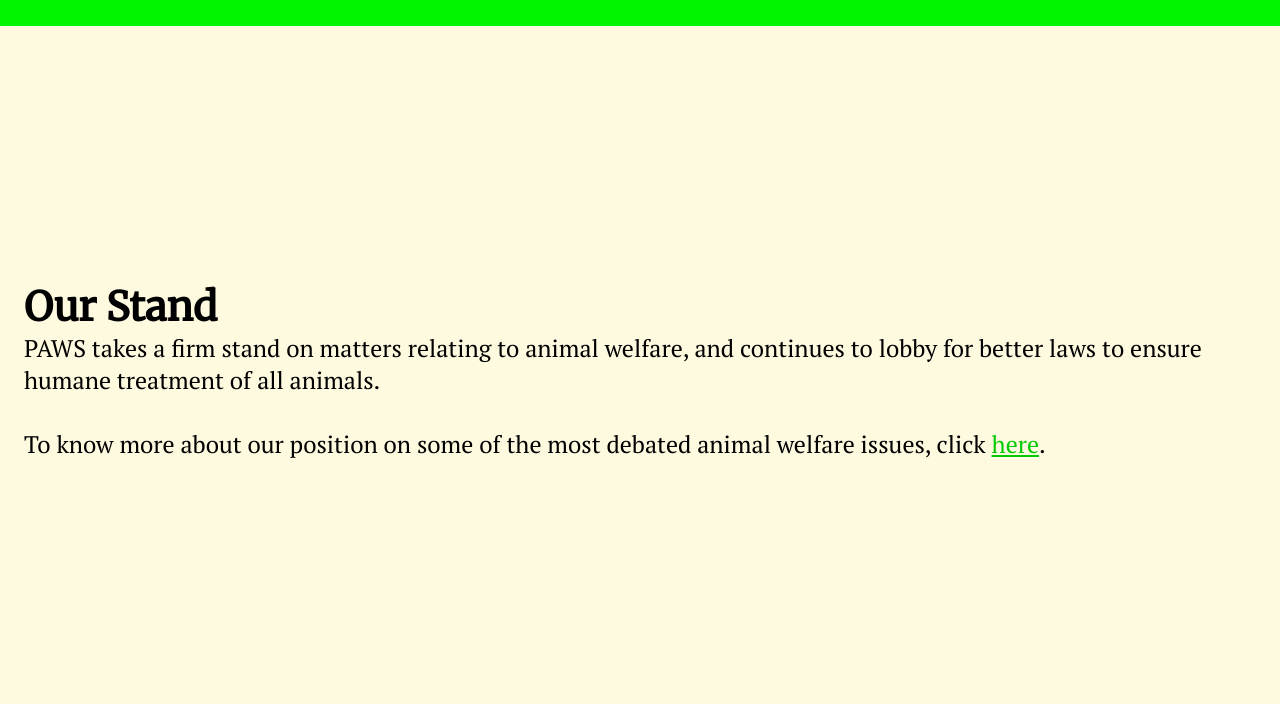
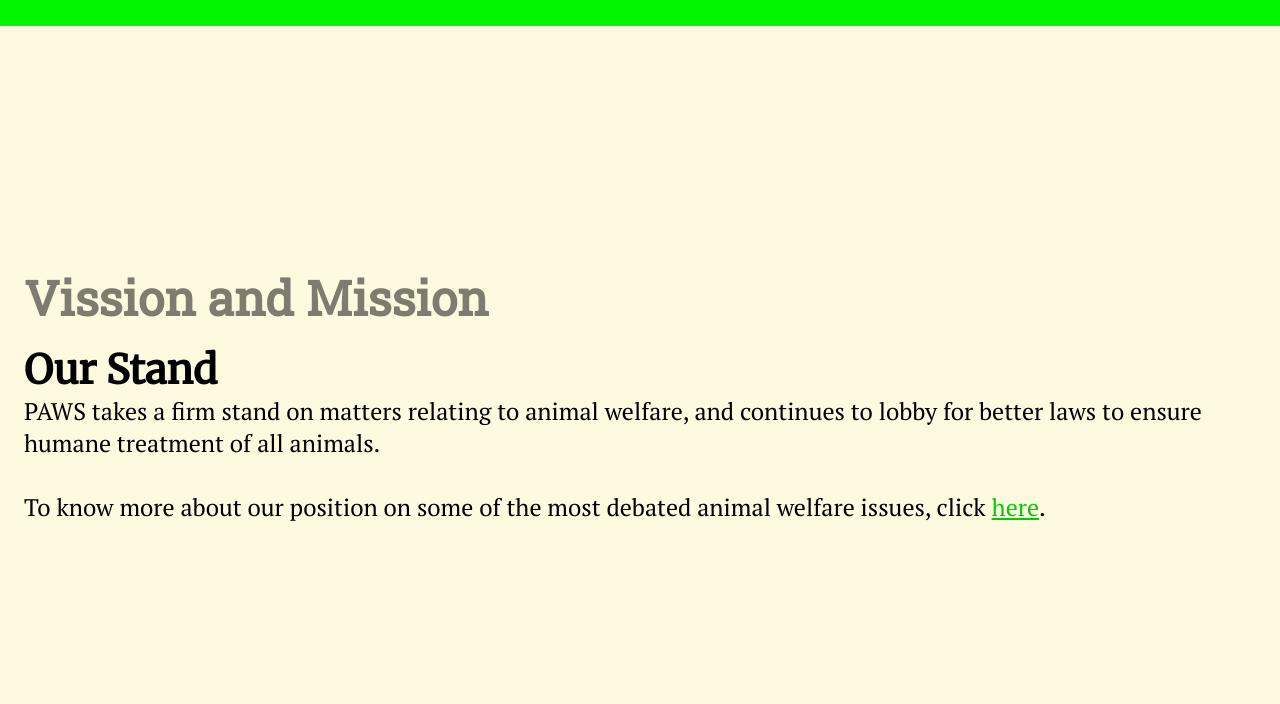
Before and after one commit to jdlupz/q2qp_li_jamdalupe, a plain HTML site: page v&m.html in a window 1280 px wide. Shown: the part 96-800 px from the top of the page. Drawn offline with Linux system fonts and the light colour scheme.

Commit message:
Add files via upload

```diff
--- a/v&m.html
+++ b/v&m.html
@@ -53,6 +53,9 @@
 
     <main>
         <div class="vissionmission">
+            <h2>
+                Vission and Mission
+            </h2>
             <div class="vissionmissiontext">
                 <h3>
                     Our Stand
```
